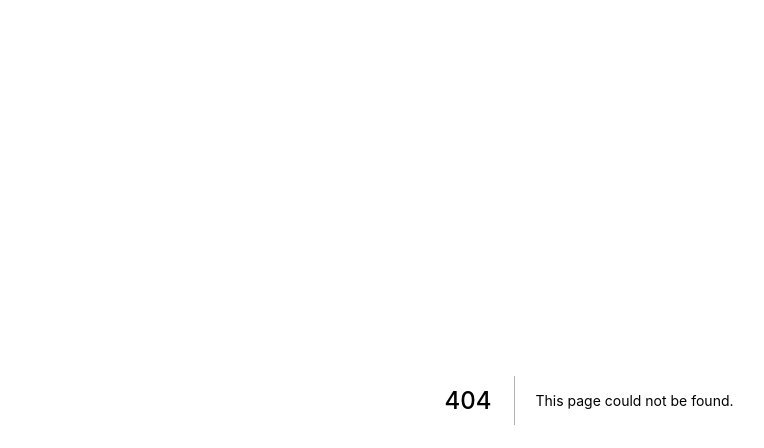
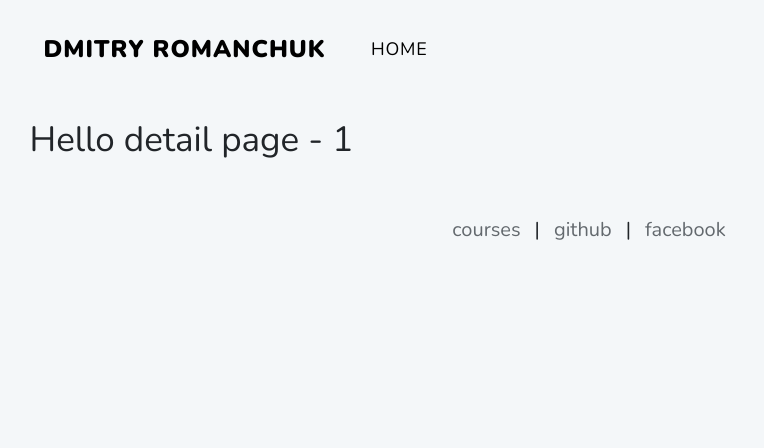
Before and after one commit to Dmitry-Romanchuk-Unilimes/next-blog, a Next.js app: page /blogs/1 in a window 1280 px wide. Before the commit this address had no page. Shown: the top 448 px of the page, without its empty margins (51-815 px from the left). Built offline with nearby package versions, Linux system fonts and the light colour scheme.

Commit message:
link and detail page

```diff
--- a/components/Navbar.js
+++ b/components/Navbar.js
@@ -1,4 +1,5 @@
 import { Navbar, Nav, NavLink } from 'react-bootstrap';
+import Link from 'next/link';
 
 const BlogNavbar = () => {
   return (
@@ -7,15 +8,18 @@ const BlogNavbar = () => {
       bg="transparent"
       expand="lg" >
       <Navbar.Brand className="fj-navbar-brand">
-        <NavLink href="#">Dmitry Romanchuk</NavLink>
+        <Link href='/' passHref>
+          <NavLink>Dmitry Romanchuk</NavLink>
+        </Link>
       </Navbar.Brand>
       <Navbar.Toggle aria-controls="basic-navbar-nav" />
       <Navbar.Collapse id="basic-navbar-nav">
         <Nav className="ml-auto">
-          <NavLink
-            className="fj-navbar-item fj-navbar-link"
-            href='/'>Home
-          </NavLink>
+          <Link href='/' passHref>
+            <NavLink
+              className="fj-navbar-item fj-navbar-link">Home
+            </NavLink>
+          </Link>
         </Nav>
       </Navbar.Collapse>
     </Navbar>
--- a/components/PageLayout.js
+++ b/components/PageLayout.js
@@ -1,6 +1,7 @@
 import { Container, NavLink } from 'react-bootstrap';
 import Navbar from './Navbar.js';
 import Head from 'next/head';
+import Link from 'next/link';
 
 export default function PageLayout({ children, className }) {
   return (
@@ -16,10 +17,10 @@ export default function PageLayout({ children, className }) {
         <div className={`page-wrapper ${className}`}>{children}</div>
 
         <footer className="page-footer">
-          <div>
-            <NavLink href="#">courses</NavLink>{' | '}
-            <NavLink href="#">github</NavLink>{' | '}
-            <NavLink href="#">facebook</NavLink>
+          <div className='d-flex align-items-center justify-content-center'>
+            <Link href='/' passHref><NavLink>courses</NavLink></Link>{' | '}
+            <Link href='/' passHref><NavLink>github</NavLink></Link>{' | '}
+            <Link href='/' passHref><NavLink>facebook</NavLink></Link>
           </div>
         </footer>
       </Container>
--- a/pages/_app.js
+++ b/pages/_app.js
@@ -1,5 +1,5 @@
+import 'bootstrap/dist/css/bootstrap.css';
 import 'styles/globals.css'
-import 'bootstrap/scss/bootstrap.scss';
 import 'styles/index.scss'
 
 function MyApp({ Component, pageProps }) {
--- /dev/null
+++ b/pages/blogs/[slug].js
@@ -0,0 +1,13 @@
+import PageLayout from 'components/PageLayout';
+import { useRouter } from 'next/router';
+
+const BlogDetail = () => {
+  const { query } = useRouter();
+  return (
+    <PageLayout>
+      <h1>Hello detail page - {query?.slug}</h1>
+    </PageLayout>
+  )
+}
+
+export default BlogDetail;
--- a/pages/index.js
+++ b/pages/index.js
@@ -18,7 +18,7 @@ export default function Home({ blogs }) {
 
         {blogs.map(blog => (
           <Col key={blog.slug} md="4">
-            <CardItem title={blog.title} subtitle={blog.subtitle} date={blog.date} image={blog.coverImage} author={blog.author} />
+            <CardItem title={blog.title} subtitle={blog.subtitle} date={blog.date} image={blog.coverImage} author={blog.author} slug={blog.slug} />
           </Col>
         ))}
       </Row>
```
Also changed, not shown: components/CardItem.js (+10 -4 lines), components/CardListItem.js (+10 -4 lines).
